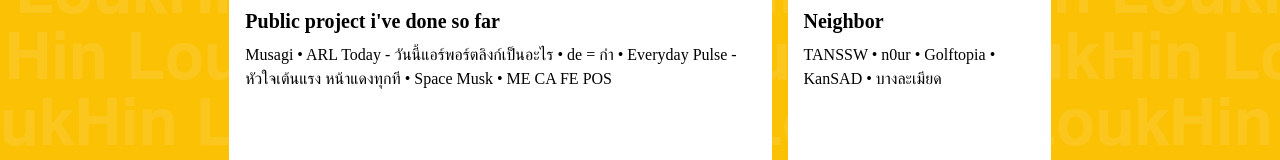
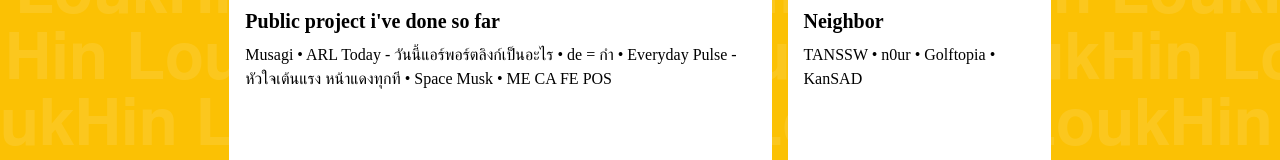
Before and after one commit to loukhin/dotcom, a Next.js app: page / in a window 1280 px wide. Shown: the part 441-601 px from the top of the page. Built offline with nearby package versions, Linux system fonts and the light colour scheme; a web font is replaced by a local one.

Commit message:
fix: บางละเมียด is not available anymore

```diff
--- a/pages/index.tsx
+++ b/pages/index.tsx
@@ -60,10 +60,6 @@
         {
             url: 'https://iamkanz.com',
             name: 'KanSAD'
-        },
-        {
-            url: 'https://exam.loukhin.com.nopdon.tanssw.com.iamkanz.ktnis.me',
-            name: 'บางละเมียด'
         }
     ]
 
```
